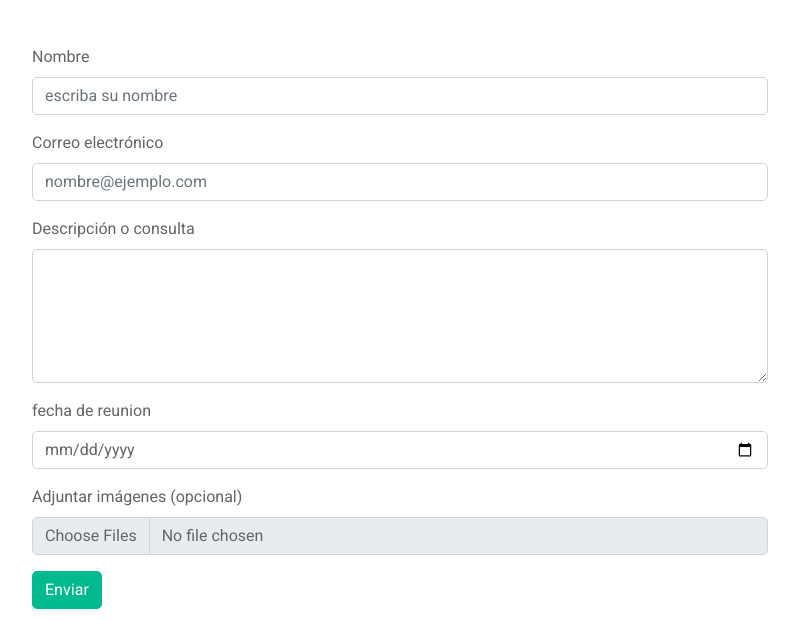
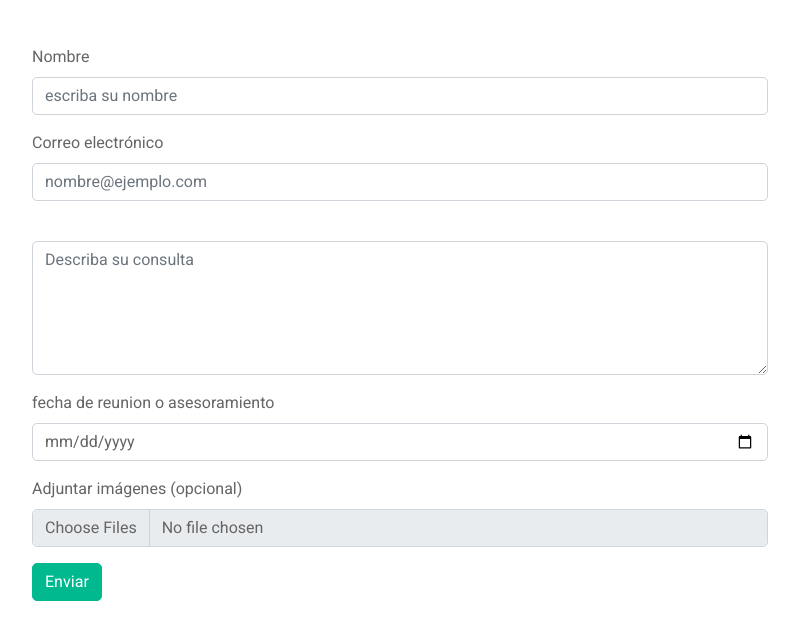
Before and after one commit to fxcx/Taller_Subaru, a plain HTML site: page contacto.html in a window 1280 px wide. Shown: the part 673-1293 px from the top of the page, without its empty margins (240-1039 px from the left). Drawn offline with nearby package versions, Linux system fonts and the light colour scheme.

Commit message:
section de requeride date reunion

```diff
--- a/contacto.html
+++ b/contacto.html
@@ -22,8 +22,7 @@
     subaruservice.com.ar">
     <meta property="og:type" content="website">
     <!-- OpenSearch -->
-    <link rel="search" type="application/opensearchdescription+xml" title="SUBARU Argentina"
-        href="https://
+    <link rel="search" type="application/opensearchdescription+xml" title="SUBARU Argentina" href="https://
         subaruservice.com.ar/opensearch.xml">
     <!-- Canonical Link -->
     <link rel="canonical" href="https://
@@ -90,7 +89,8 @@
                         modelo nuevo o usado, nuestro equipo de expertos está listo para brindarte asesoramiento
                         personalizado y responder todas tus preguntas.</p>
                 </div>
-                <form class="row justify-content-center" id="contactForm" action="send_email.php" method="POST" enctype="multipart/form-data">
+                <form class="row justify-content-center" id="contactForm" action="send_email.php" method="POST"
+                    enctype="multipart/form-data">
                     <div class="col-md-8">
                         <div class="mb-3">
                             <label for="inputName" class="form-label">Nombre</label>
@@ -103,13 +103,13 @@
                                 placeholder="nombre@ejemplo.com" required>
                         </div>
                         <div class="mb-3">
-                            <label for="inputMessage" class="form-label">Descripción o consulta</label>
+                            <label for="inputMessage" class="form-label"></label>
                             <textarea class="form-control" id="inputMessage" name="message" rows="5"
-                                required></textarea>
+                                required placeholder="Describa su consulta"></textarea>
                         </div>
                         <div class="mb-3">
-                            <label for="inputDate" class="form-label">fecha de reunion</label>
-                            <input type="date" class="form-control" id="inputDate" name="date">
+                            <label for="inputDate" class="form-label">fecha de reunion o asesoramiento</label>
+                            <input type="date" class="form-control" id="inputDate" name="date" required>
                         </div>
                         <div class="mb-3">
                             <label for="inputFiles" class="form-label">Adjuntar imágenes (opcional)</label>
@@ -120,7 +120,6 @@
                 </form>
             </div>
         </div>
-
         <!-- Toast para mostrar mensaje de éxito -->
         <div class="position-fixed bottom-0 end-0 p-3" style="z-index: 11">
             <div id="successToast" class="toast hide" role="alert" aria-live="assertive" aria-atomic="true">
@@ -134,29 +133,27 @@
                 </div>
             </div>
         </div>
-
         <section id="brand" class="brand">
             <div class="container">
                 <div class="brand-area">
                     <div class="owl-carousel owl-theme brand-item">
                         <div class="item">
-                                <img src="../assets/sponsor/footer-logo-cpo.webp" alt="brand-image" />
+                            <img src="../assets/sponsor/footer-logo-cpo.webp" alt="brand-image" />
                         </div><!--/.item-->
                         <div class="item">
-                                <img src="../assets/sponsor/footer-logo-express.webp" alt="brand-image" />
+                            <img src="../assets/sponsor/footer-logo-express.webp" alt="brand-image" />
                         </div><!--/.item-->
                         <div class="item">
-                                <img src="../assets/sponsor/footer-logo-lpcomm.webp" alt="brand-image" />
+                            <img src="../assets/sponsor/footer-logo-lpcomm.webp" alt="brand-image" />
                         </div><!--/.item-->
 
                         <div class="item">
-                                <img src="../assets/sponsor/footer-logo-tradeupadv.webp" alt="brand-image" />
+                            <img src="../assets/sponsor/footer-logo-tradeupadv.webp" alt="brand-image" />
                         </div>
                     </div>
                 </div>
-            </div><!--/.container-->
-        </section><!--/brand-->
-
+            </div>
+        </section>
         <!-- Footer Start -->
         <div class="container-fluid bg-dark text-white-50 footer pt-5 mt-5 wow fadeIn" data-wow-delay="0.1s">
             <div class="container py-5">
@@ -195,7 +192,8 @@
                 <div class="copyright">
                     <div class="row">
                         <div class="col-md-6 text-center text-md-start mb-3 mb-md-0">
-                            &copy; <a class="border-bottom" href="https://github.com/fxcx">Subaru Taller</a>, All Right Reserved.
+                            &copy; <a class="border-bottom" href="https://github.com/fxcx">Subaru Taller</a>, All Right
+                            Reserved.
                             <a class="border-bottom" href="https://github.com/fxcx">fxcx</a>
                         </div>
                         <div class="col-md-6 text-center text-md-end">
```
